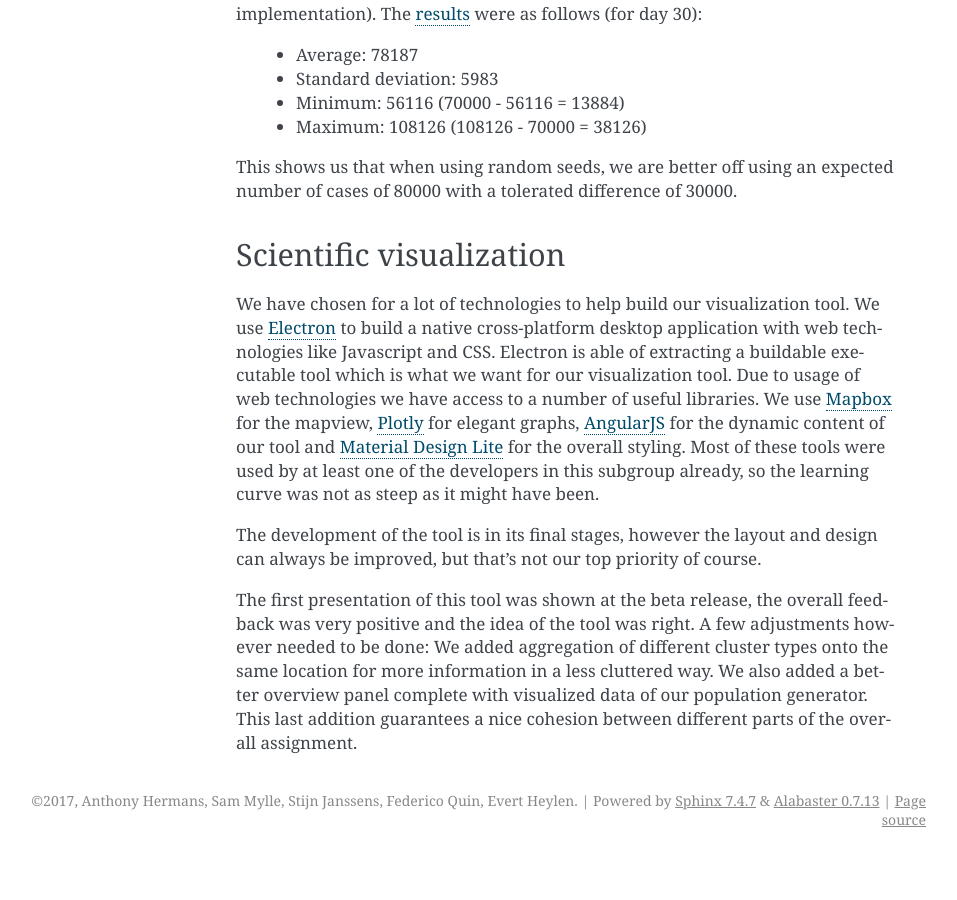
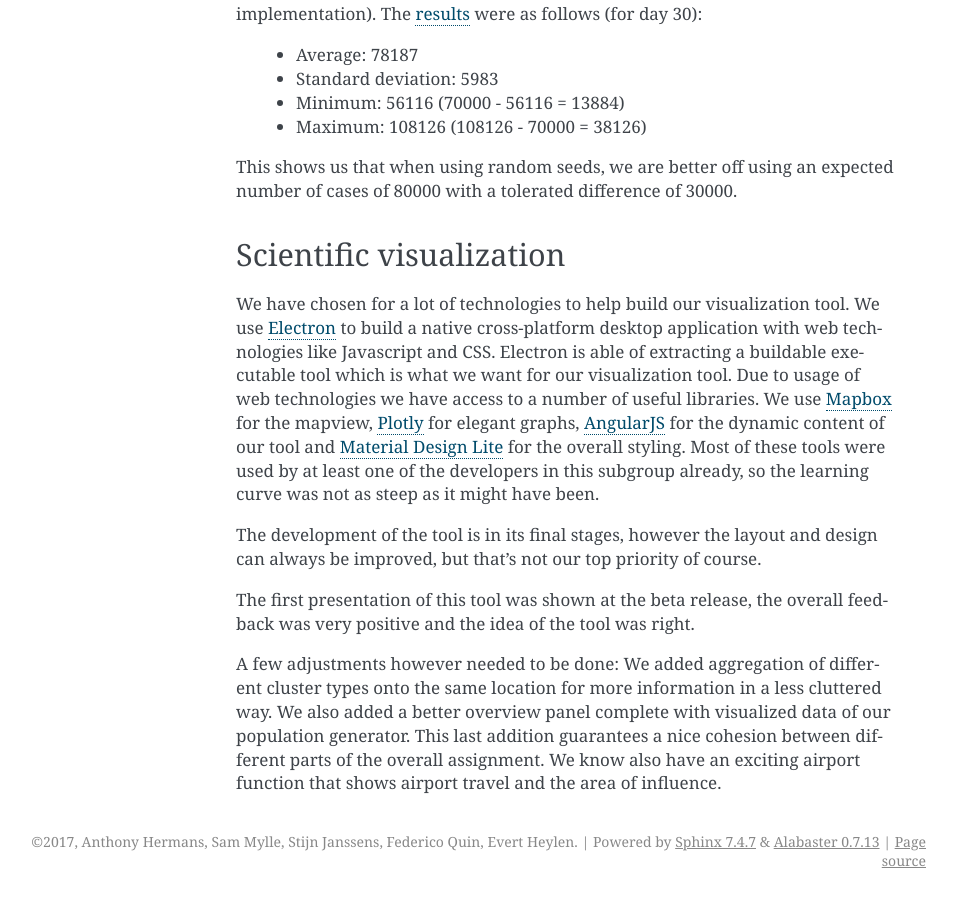
Before and after one commit to Stride-Apollo/Stride-Report, a Sphinx documentation site: the page built from source/functionals.rst, in a window 1280 px wide and 900 px high, scrolled down 3223 px. Shown: the whole window, without its empty margins (184-1141 px from the left). Built offline with Sphinx 7.4.7, drawn with Linux system fonts in a browser that asks for light colours; before the commit the page ends 4082 px from its top, so only the background shows below that.

Commit message:
Report vis update

```diff
--- a/source/functionals.rst
+++ b/source/functionals.rst
@@ -76,4 +76,6 @@ We have chosen for a lot of technologies to help build our visualization tool. W
 
 The development of the tool is in its final stages, however the layout and design can always be improved, but that's not our top priority of course.
 
-The first presentation of this tool was shown at the beta release, the overall feedback was very positive and the idea of the tool was right. A few adjustments however needed to be done: We added aggregation of different cluster types onto the same location for more information in a less cluttered way. We also added a better overview panel complete with visualized data of our population generator. This last addition guarantees a nice cohesion between different parts of the overall assignment.
+The first presentation of this tool was shown at the beta release, the overall feedback was very positive and the idea of the tool was right.
+
+A few adjustments however needed to be done: We added aggregation of different cluster types onto the same location for more information in a less cluttered way. We also added a better overview panel complete with visualized data of our population generator. This last addition guarantees a nice cohesion between different parts of the overall assignment. We know also have an exciting airport function that shows airport travel and the area of influence.
```
